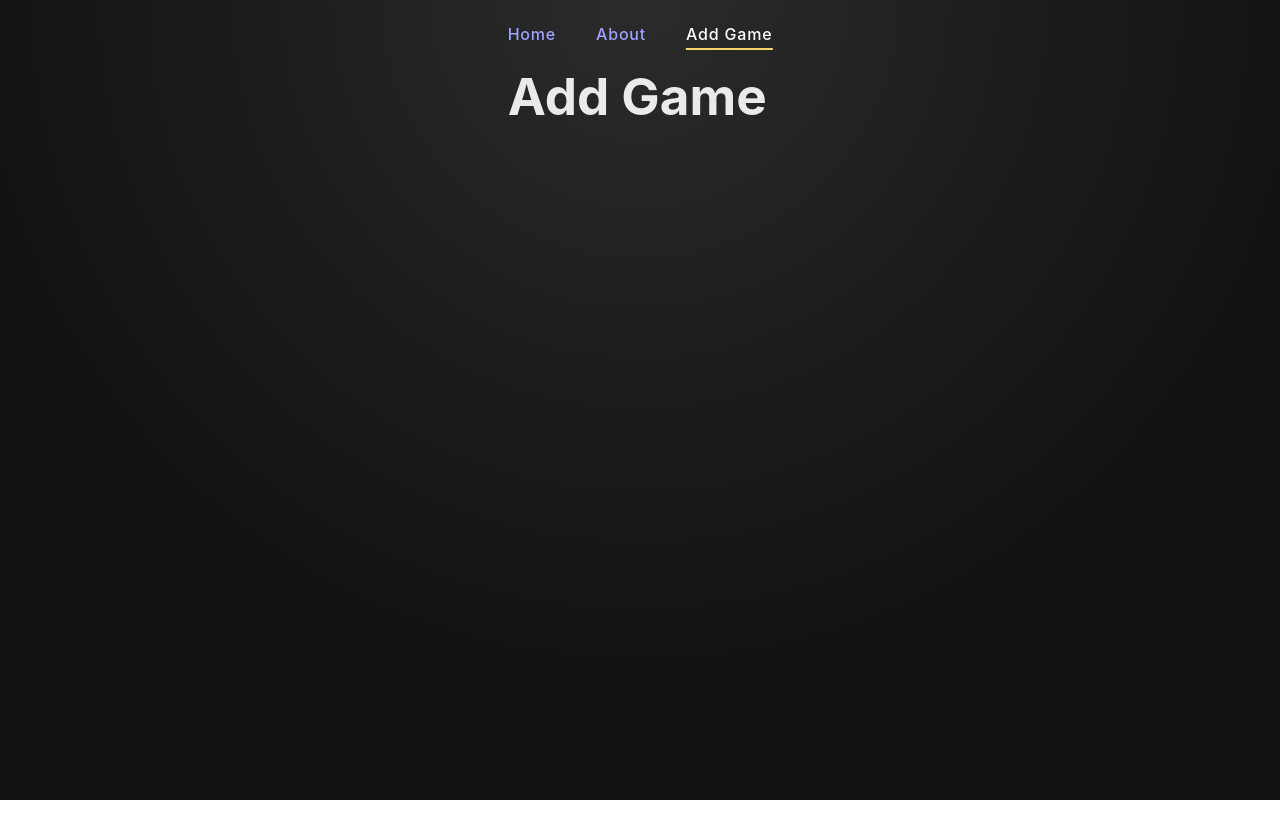
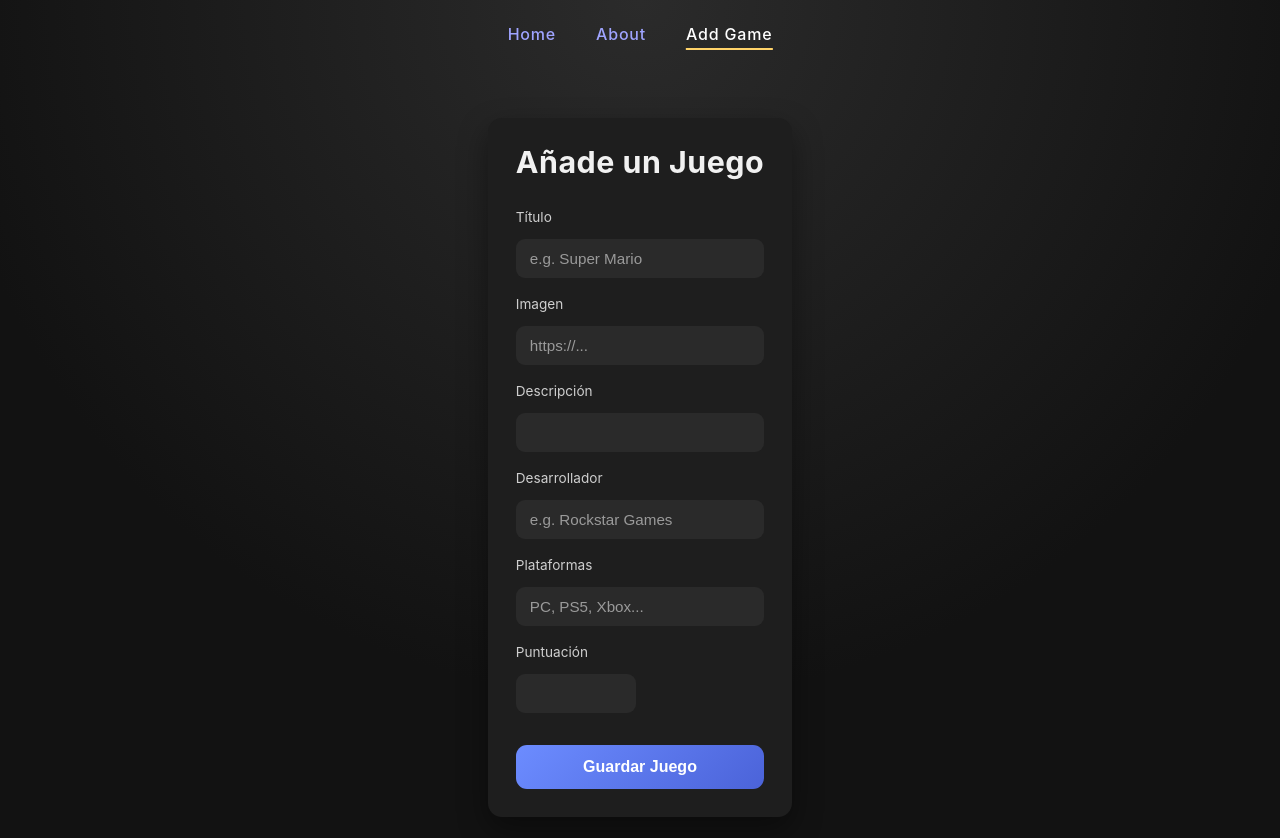
Before and after one commit to Jimix91/arkadia-game-react, a React (Vite) app: page /create in a window 1280 px wide. Shown: the top 838 px of the page. Before the commit the page ends 800 px from the top, so only its background shows below. Built offline with nearby package versions, Linux system fonts and the light colour scheme.

Commit message:
added games

```diff
--- a/src/App.jsx
+++ b/src/App.jsx
@@ -11,6 +11,9 @@ import EditGame from "./components/EditGame";
 function App() {
 
 
+
+
+
   return (
     <>
       <Navbar />
@@ -18,7 +21,7 @@ function App() {
         <Route path="/" element={<HomePage />} />
         <Route path="/about" element={<AboutPage />} />
         <Route path="/create" element={<CreateGame />} />
-        <Route path="/games/:gameID" element={<GameDetails />} />
+        <Route path="/games/:gameID" element={<GameDetails /> } />
         <Route path="/games/:gameID/edit" element={<EditGame/>} />
       </Routes>
     </>
--- /dev/null
+++ b/src/CSS/CreateGame.css
@@ -0,0 +1,91 @@
+/* CONTENEDOR PRINCIPAL */
+.create-game {
+  max-width: 520px;
+  margin: 50px auto;
+  padding: 28px;
+  background: #1e1e1e;
+  border-radius: 14px;
+  box-shadow: 0 12px 30px rgba(0, 0, 0, 0.4);
+  color: #f1f1f1;
+}
+
+/* TÍTULO */
+.create-game-title {
+  text-align: center;
+  margin-bottom: 26px;
+  font-size: 1.9rem;
+  font-weight: 700;
+  letter-spacing: 0.5px;
+}
+
+/* FORMULARIO */
+.create-game-form {
+  display: flex;
+  flex-direction: column;
+  gap: 14px;
+}
+
+/* LABELS */
+.form-label {
+  font-size: 0.85rem;
+  color: #cfcfcf;
+  margin-top: 4px;
+}
+
+/* INPUTS */
+.form-input {
+  padding: 11px 14px;
+  border-radius: 9px;
+  border: none;
+  outline: none;
+  font-size: 0.95rem;
+  background-color: #2a2a2a;
+  color: #ffffff;
+}
+
+.form-input::placeholder {
+  color: #9a9a9a;
+}
+
+.form-input:focus {
+  box-shadow: 0 0 0 2px #6c8cff;
+  background-color: #262626;
+}
+
+/* INPUT NUMBER */
+.form-input[type="number"] {
+  width: 120px;
+}
+
+/* BOTÓN */
+.form-button {
+  margin-top: 18px;
+  padding: 13px;
+  background: linear-gradient(135deg, #6c8cff, #4b63d9);
+  color: white;
+  font-size: 1rem;
+  font-weight: 600;
+  border: none;
+  border-radius: 11px;
+  cursor: pointer;
+  transition: transform 0.15s ease, box-shadow 0.15s ease,
+    background 0.2s ease;
+}
+
+.form-button:hover {
+  transform: translateY(-2px);
+  box-shadow: 0 8px 18px rgba(108, 140, 255, 0.4);
+}
+
+.form-button:active {
+  transform: translateY(0);
+  box-shadow: 0 4px 10px rgba(108, 140, 255, 0.25);
+}
+
+/* RESPONSIVE */
+@media (max-width: 600px) {
+  .create-game {
+    margin: 20px;
+    padding: 22px;
+  }
+}
--- a/src/components/CreateGame.jsx
+++ b/src/components/CreateGame.jsx
@@ -1,12 +1,108 @@
+import axios from "axios";
+import { useState } from "react";
+import { useNavigate } from "react-router-dom";
+import { MainURL } from "../config/api";
+import "../CSS/CreateGame.css";
 
 function CreateGame() {
+  const [name, setName] = useState("");
+  const [image, setImage] = useState("");
+  const [description, setDescription] = useState("");
+  const [developer, setDeveloper] = useState("");
+  const [platforms, setPlatforms] = useState("");
+  const [averageRating, setAverageRating] = useState("");
 
+  const navigate = useNavigate();
+
+  const handleSubmit = (e) => {
+    e.preventDefault();
+
+    const newGame = {
+      name,
+      image,
+      description,
+      developer,
+      platforms,
+      averageRating,
+    };
+
+    axios
+      .post(`${MainURL}/games.json`, newGame)
+      .then(() => {
+        navigate("/");
+      })
+      .catch((err) => {
+        console.log("Error adding game", err);
+      });
+  };
 
   return (
-    <>
-      <h1>Add Game</h1>
-    </>
-  )
+    <div className="create-game">
+      <h1 className="create-game-title">Añade un Juego</h1>
+
+      <form className="create-game-form" onSubmit={handleSubmit}>
+        <label className="form-label">Título</label>
+        <input
+          className="form-input"
+          type="text"
+          value={name}
+          onChange={(e) => setName(e.target.value)}
+          placeholder="e.g. Super Mario"
+          required
+        />
+
+        <label className="form-label">Imagen</label>
+        <input
+          className="form-input"
+          type="url"
+          value={image}
+          onChange={(e) => setImage(e.target.value)}
+          placeholder="https://..."
+        />
+
+        <label className="form-label">Descripción</label>
+        <input
+          className="form-input"
+          type="text"
+          value={description}
+          onChange={(e) => setDescription(e.target.value)}
+          required
+        />
+
+        <label className="form-label">Desarrollador</label>
+        <input
+          className="form-input"
+          type="text"
+          value={developer}
+          onChange={(e) => setDeveloper(e.target.value)}
+          placeholder="e.g. Rockstar Games"
+        />
+
+        <label className="form-label">Plataformas</label>
+        <input
+          className="form-input"
+          type="text"
+          value={platforms}
+          onChange={(e) => setPlatforms(e.target.value)}
+          placeholder="PC, PS5, Xbox..."
+        />
+
+        <label className="form-label">Puntuación</label>
+        <input
+          className="form-input"
+          type="number"
+          min="0"
+          max="10"
+          value={averageRating}
+          onChange={(e) => setAverageRating(e.target.value)}
+        />
+
+        <button className="form-button" type="submit">
+          Guardar Juego
+        </button>
+      </form>
+    </div>
+  );
 }
 
-export default CreateGame
+export default CreateGame;
--- a/src/components/EditGame.jsx
+++ b/src/components/EditGame.jsx
@@ -1,5 +1,21 @@
+import axios from "axios";
+import { useState } from "react";
+import { useNavigate } from "react-router-dom";
+import { MainURL } from "../config/api";
+import "../CSS/CreateGame.css";
+
+
 
 function EditGame() {
+
+   const [name, setName] = useState("");
+  const [image, setImage] = useState("");
+  const [description, setDescription] = useState("");
+  const [developer, setDeveloper] = useState("");
+  const [platforms, setPlatforms] = useState("");
+  const [averageRating, setAverageRating] = useState("");
+
+  const navigate = useNavigate();
 
 
   return (
--- a/src/pages/GameDetails.jsx
+++ b/src/pages/GameDetails.jsx
@@ -3,11 +3,16 @@ import { useEffect, useState } from "react";
 import { MainURL } from "../config/api";
 import { useParams, NavLink } from "react-router-dom";
 import "../CSS/GameDetails.css"
+import { useNavigate } from "react-router-dom";
 
-function GameDetails() {
+
+
+
+function GameDetails(props) {
   const { gameID } = useParams();
   const [game, setGame] = useState(null);
   const [loading, setLoading] = useState(true);
+  const navigate = useNavigate();
 
   useEffect(() => {
     if (!gameID) return;
@@ -25,6 +30,16 @@ function GameDetails() {
       });
   }, [gameID]);
 
+  const handleDelete = () => {
+  axios
+    .delete(`${MainURL}/games/${gameID}.json`)
+    .then(() => {
+
+      navigate("/");
+    })
+    .catch(err => console.error(err));
+};
+
   if (loading) return <p>Cargando...</p>;
   if (!game) return <p>Juego no encontrado</p>;
 
@@ -41,7 +56,7 @@ function GameDetails() {
       <NavLink to={`/games/${gameID}/edit`}>
         <button>Edit</button>
       </NavLink>
-      <button>DeleteGame</button>
+      <button onClick={handleDelete}>DeleteGame</button>
     </div>
   );
 }
```
Also changed, not shown: src/components/DeleteGame.jsx (deleted, +0 -12 lines).
